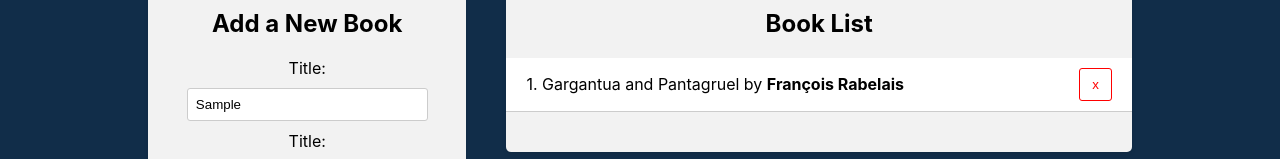
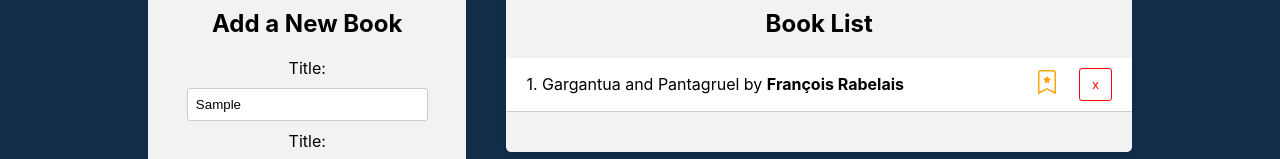
Before and after one commit to shulhan93/books-react, a React (Vite) app: page / in a window 1280 px wide. Both pictures are taken after typing "Sample", "Sample" into the empty fields and a click on the button "Add Random". Shown: the part 153-312 px from the top of the page. Built offline with nearby package versions, Linux system fonts and the light colour scheme.

Commit message:
toggle favorite book

```diff
--- a/package.json
+++ b/package.json
@@ -13,6 +13,7 @@
     "@reduxjs/toolkit": "^2.1.0",
     "react": "^18.2.0",
     "react-dom": "^18.2.0",
+    "react-icons": "^5.0.1",
     "react-redux": "^9.1.0",
     "uuid": "^9.0.1"
   },
--- a/src/components/BookForm/BookForm.jsx
+++ b/src/components/BookForm/BookForm.jsx
@@ -14,7 +14,7 @@
   const handleSubmit = (e) => {
     e.preventDefault();
     if (title && author) {
-      const book = { id: uuidv4(), title, author };
+      const book = { id: uuidv4(), title, author, isFavorite: false };
 
       dispatch(addBook(book));
       setTitle("");
@@ -29,6 +29,7 @@
     const randomBookWithId = {
       ...randomBook,
       id: uuidv4(),
+      isFavorite: false,
     };
     dispatch(addBook(randomBookWithId));
   };
--- a/src/components/BookList/BookList.jsx
+++ b/src/components/BookList/BookList.jsx
@@ -1,5 +1,6 @@
 import { useSelector, useDispatch } from "react-redux";
-import { deleteBook } from "../../redux/books/actionCreators";
+import { deleteBook, toggleFavorite } from "../../redux/books/actionCreators";
+import { BsBookmarkStar, BsBookmarkStarFill } from "react-icons/bs";
 import "./BookList.css";
 
 export default function BookList() {
@@ -8,6 +9,10 @@
 
   const handleDeleteBook = (id) => {
     dispatch(deleteBook(id));
+  };
+
+  const handleToggleFavorite = (id) => {
+    dispatch(toggleFavorite(id));
   };
 
   return (
@@ -24,6 +29,13 @@
                   {++i}. {book.title} by <strong>{book.author}</strong>
                 </div>
                 <div className="book-actions">
+                  <span onClick={() => handleToggleFavorite(book.id)}>
+                    {book.isFavorite ? (
+                      <BsBookmarkStarFill className="star-icon" />
+                    ) : (
+                      <BsBookmarkStar className="star-icon" />
+                    )}
+                  </span>
                   <button onClick={() => handleDeleteBook(book.id)}>x</button>
                 </div>
               </li>
--- a/src/redux/books/actionCreators.js
+++ b/src/redux/books/actionCreators.js
@@ -13,3 +13,10 @@
     payload: id,
   };
 };
+
+export const toggleFavorite = (id) => {
+  return {
+    type: a.TOGGLE_FAVORITE,
+    payload: id,
+  };
+};
--- a/src/redux/books/actionTypes.js
+++ b/src/redux/books/actionTypes.js
@@ -1,2 +1,3 @@
 export const ADD_BOOK = "ADD_BOOK";
 export const DELETE_BOOK = "DELETE_BOOK";
+export const TOGGLE_FAVORITE = "TOGGLE_FAVORITE";
--- a/src/redux/books/reducer.js
+++ b/src/redux/books/reducer.js
@@ -8,6 +8,8 @@
       return [...state, action.payload];
     case a.DELETE_BOOK:
       return state.filter((book) => book.id != action.payload);
+    case a.TOGGLE_FAVORITE:
+      return state.map((book) => (book.id === action.payload ? { ...book, isFavorite: !book.isFavorite } : book));
 
     default:
       return state;
```
Also changed, not shown: 1 other file (tests, documents, lock files or other folders).
